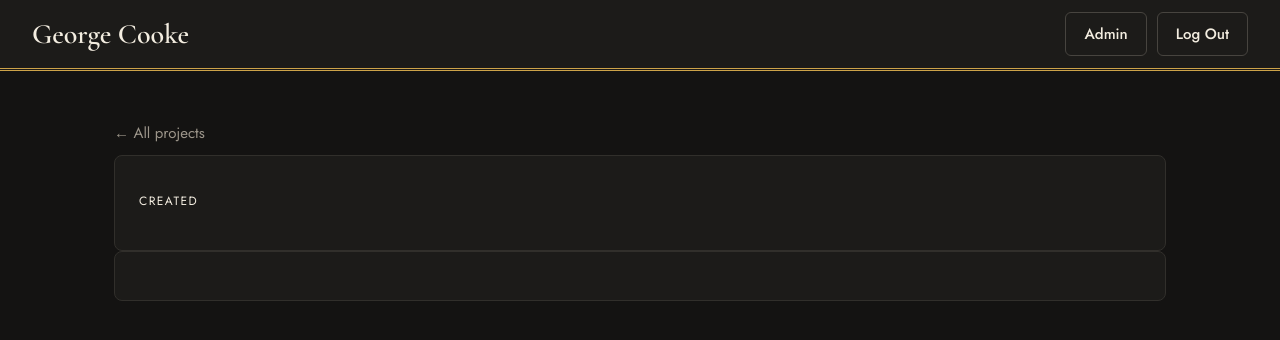
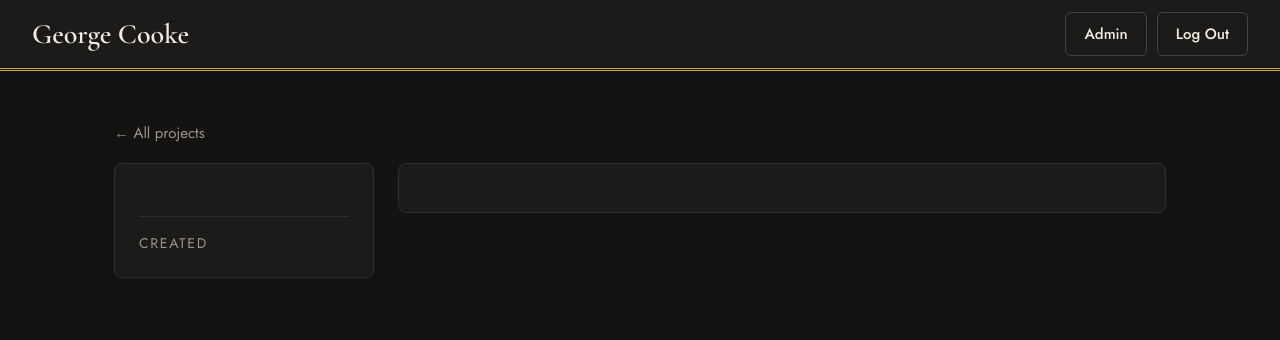
Before and after one commit to GeorgeCooke8809/project-dashboard, a Flask app: template frontend/templates/details.html in a window 1280 px wide. Shown: the top 340 px of the page. Run offline with Flask 3, Linux system fonts and the light colour scheme; the template is opened without the code that fills it, so the values that code supplies are empty; the visitor is signed in with stand-in values (Sample User, id 1); parts of the project's set-up code (start-up, migrations or seed data) failed here and were passed over.

Commit message:
Styled details page columns

```diff
--- a/frontend/static/css/style.css
+++ b/frontend/static/css/style.css
@@ -488,6 +488,94 @@ input[type="date"]::-webkit-calendar-picker-indicator {
 
 /* * Details page */
 
+#details-columns {
+    display: flex;
+    flex-wrap: wrap;
+    align-items: flex-start;
+    gap: 24px;
+
+    margin-top: 8px;
+}
+
+#details-info-panel {
+    flex: 1 1 260px;
+    max-width: 320px;
+}
+
+#details-info-panel.sticky-panel {
+    position: sticky;
+    top: 88px;
+}
+
+#details-name {
+    margin-bottom: 12px;
+
+    font-size: 40px;
+    overflow-wrap: anywhere;
+}
+
+.details-links {
+    display: flex;
+    flex-direction: column;
+    gap: 2px;
+}
+
+.details-link {
+    display: flex;
+    align-items: center;
+    gap: 8px;
+    min-height: 44px;
+
+    font-size: 15px;
+    color: var(--accent-colour);
+    text-decoration: none;
+    overflow-wrap: anywhere;
+}
+
+.details-link:hover {
+    text-decoration: underline;
+}
+
+.details-link svg {
+    flex-shrink: 0;
+
+    fill: none;
+    stroke: var(--accent-colour);
+    stroke-width: 2px;
+}
+
+#details-dates {
+    border-top: 1px solid var(--border-colour);
+
+    display: grid;
+    grid-template-columns: auto 1fr;
+    align-items: baseline;
+    gap: 8px 16px;
+
+    margin-top: 16px;
+    padding-top: 16px;
+}
+
+#details-dates p {
+    margin: 0px;
+
+    font-size: 15px;
+}
+
+#details-dates .meta-label {
+    font-size: 14px;
+    color: var(--muted-text-colour);
+}
+
+#details-description {
+    flex: 999 1 420px;
+    min-width: 0px;
+}
+
+#details-description > .muted-text {
+    margin: 0px;
+}
+
 
 /* * Markdown */
 
```
